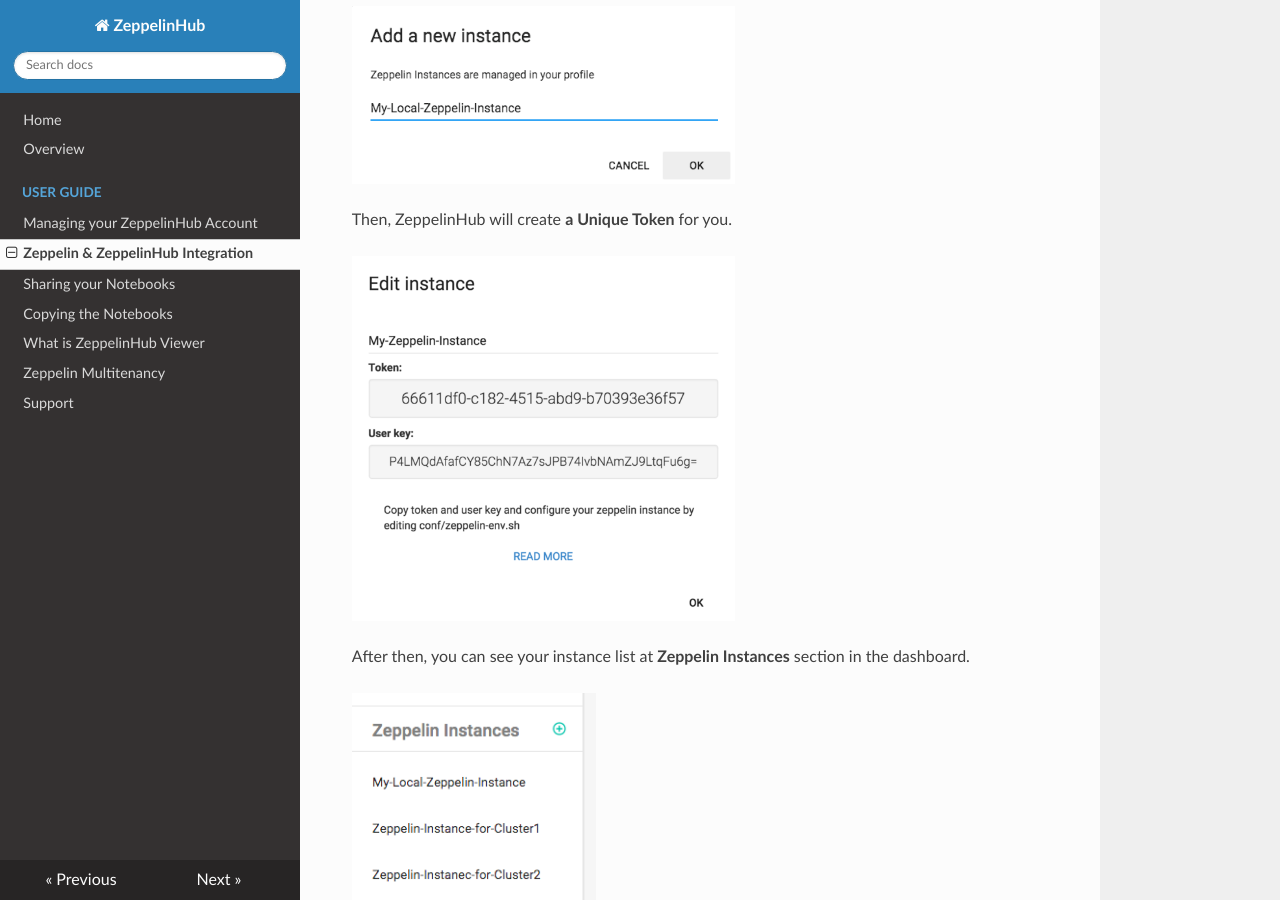
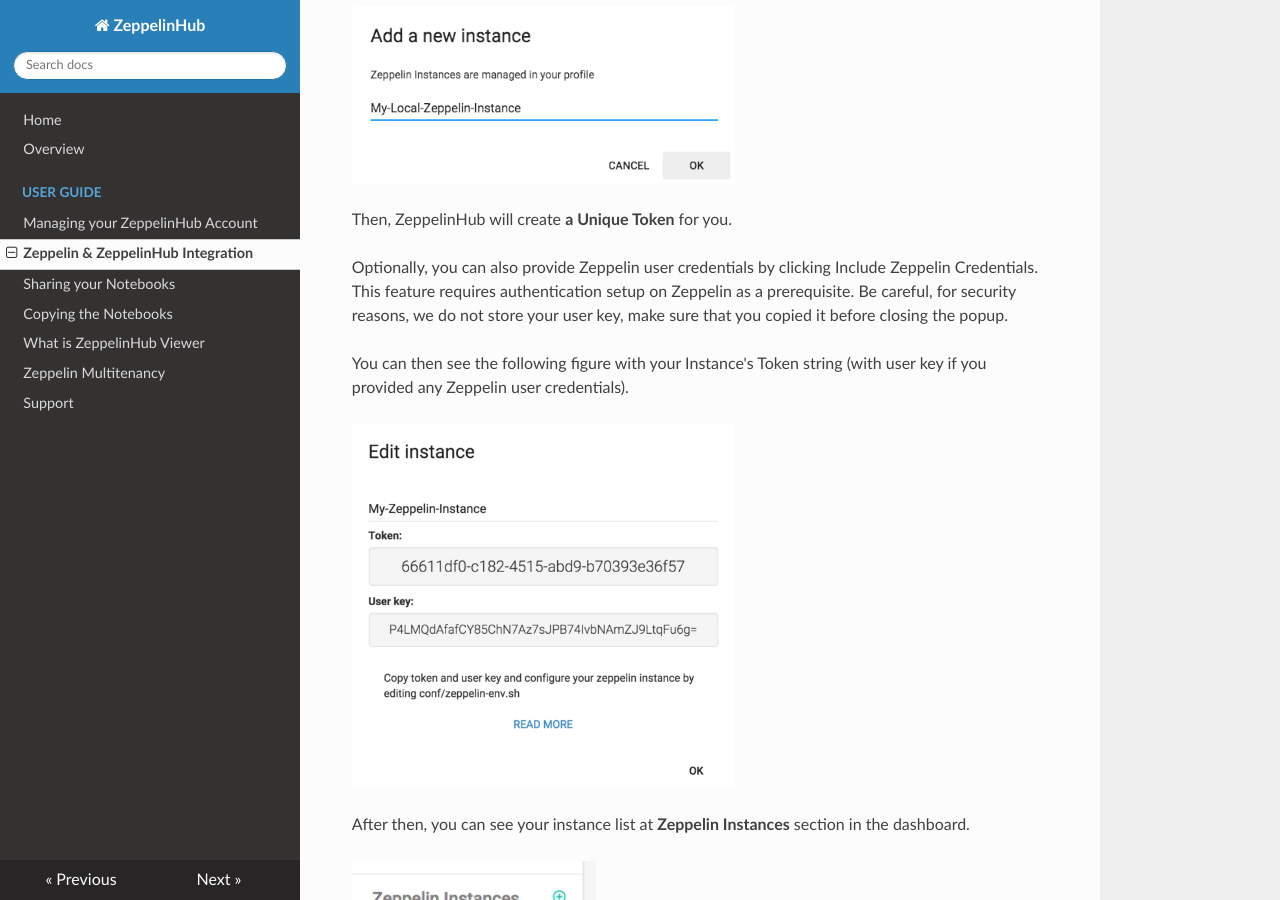
Before and after one commit to jacksu/zeppelinhub-documentation, an MkDocs documentation site: the page built from docs/zeppelin_integration.md, in a window 1280 px wide and 900 px high, scrolled down 746 px. Built offline with MkDocs 1.6.1, drawn with Linux system fonts in a browser that asks for light colours; nearby versions of some CDN libraries; old or Windows-style settings are respelled for this version of MkDocs; some of the changed text lies outside the part shown.

Commit message:
Add information for the new feature

````diff
--- a/docs/zeppelin_integration.md
+++ b/docs/zeppelin_integration.md
@@ -4,7 +4,7 @@
 
 ## Download integration library
 
-First of all, you need a library for integration. Please click this [download link](https://s3-ap-northeast-1.amazonaws.com/zeppel.in/zeppelinhub-integration-v0.3.2-all.jar).
+First of all, you need a library for integration. Please click this [download link](https://s3-ap-northeast-1.amazonaws.com/zeppel.in/zeppelinhub-integration-v0.3.3-all.jar).
 
 Then copy your library into `lib` directory under your ZEPPELIN_HOME ( Zeppelin installation directory ). If you don't have `lib` folder, just create a new one.
 
@@ -18,6 +18,10 @@
 <img src="../img/type_instance_name.png" class="image-box" width="55%" height="55%"/>
 
 Then, ZeppelinHub will create **a Unique Token** for you.
+
+Optionally, you can also provide Zeppelin user credentials by clicking Include Zeppelin Credentials. This feature requires authentication setup on Zeppelin as a prerequisite. Be careful, for security reasons, we do not store your user key, make sure that you copied it before closing the popup.
+
+You can then see the following figure with your Instance's Token string (with user key if you provided any Zeppelin user credentials).
 
 <img src="../img/instance_token.png" class="image-box" width="55%" height="55%"/>
 
@@ -49,6 +53,9 @@
 export ZEPPELIN_NOTEBOOK_STORAGE="org.apache.zeppelin.notebook.repo.VFSNotebookRepo, com.nflabs.zeppelinhub.notebook.repo.ZeppelinHubRepo"
 export ZEPPELINHUB_API_ADDRESS="https://www.zeppelinhub.com"
 export ZEPPELINHUB_API_TOKEN="YOUR_TOKEN_STRING"
+
+# With user key if provided
+export ZEPPELINHUB_USER_KEY="YOUR_USER_KEY"
 ```
 
 Now, start ( or restart ) Zeppelin.
````
